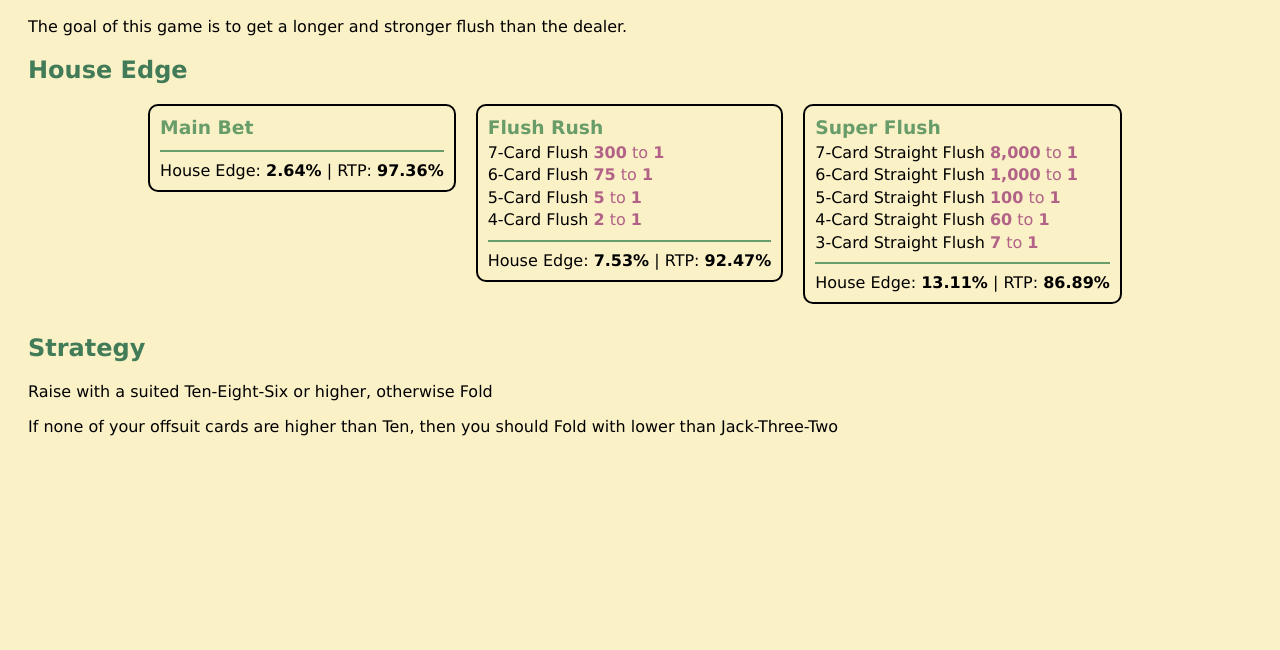
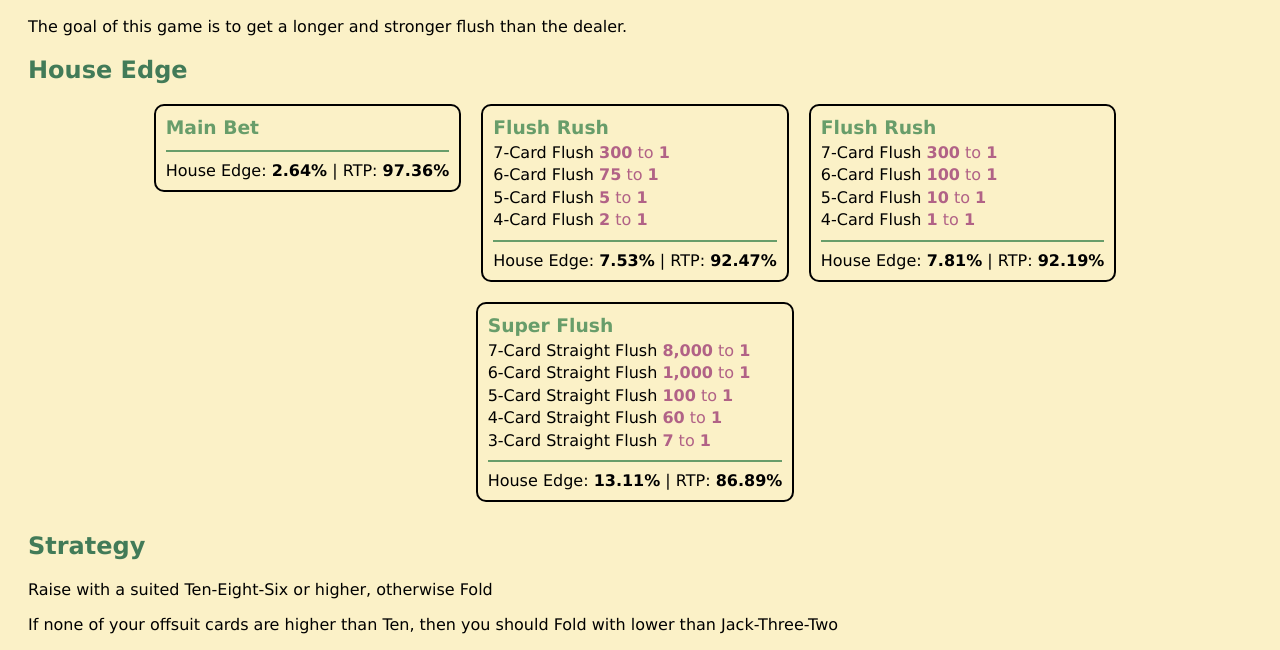
Before and after one commit to tablegamesacademy/tablegamesacademy.github.io, a plain HTML site: page iluvsuits.html in a window 1280 px wide. Shown: the part 168-818 px from the top of the page. Drawn offline with Linux system fonts and the light colour scheme.

Commit message:
Add files via upload

```diff
--- a/iluvsuits.html
+++ b/iluvsuits.html
@@ -32,6 +32,15 @@
                     <p>House Edge: <b>7.53%</b> | RTP: <b>92.47%</b></p>
                 </div>
                 <div class="paytable">
+                    <h3>Flush Rush</h3>
+                    <p>7-Card Flush <span class="pay"><b>300</b> to <b>1</b></span></p>
+                    <p>6-Card Flush <span class="pay"><b>100</b> to <b>1</b></span></p>
+                    <p>5-Card Flush <span class="pay"><b>10</b> to <b>1</b></span></p>
+                    <p>4-Card Flush <span class="pay"><b>1</b> to <b>1</b></span></p>
+                    <hr />
+                    <p>House Edge: <b>7.81%</b> | RTP: <b>92.19%</b></p>
+                </div>
+                <div class="paytable">
                     <h3>Super Flush</h3>
                     <p>7-Card Straight Flush <span class="pay"><b>8,000</b> to <b>1</b></span></p>
                     <p>6-Card Straight Flush <span class="pay"><b>1,000</b> to <b>1</b></span></p>
```
Also changed, not shown: doublehookpoker.html (+1 -1 lines).
